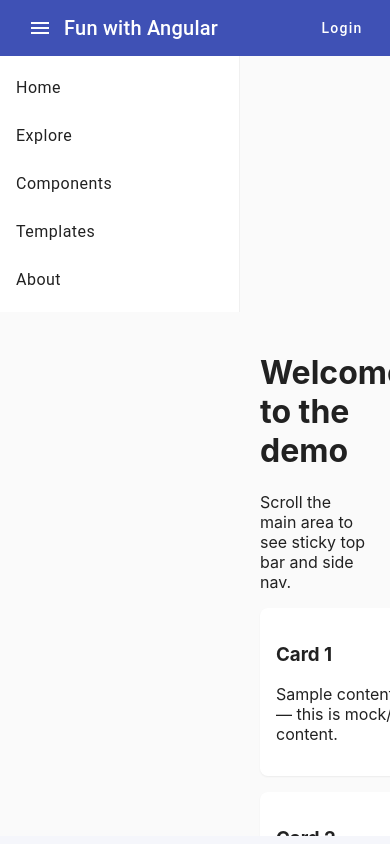
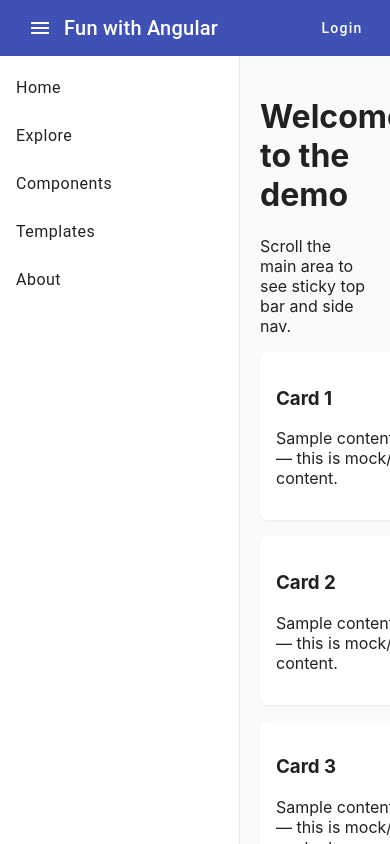
Before and after one commit to theCat69/fun-with-angular, an Angular app: page / in a window 390 px wide. Built offline with nearby package versions, Linux system fonts and the light colour scheme.

Commit message:
manually fixing layout

```diff
--- a/src/app/layout.component.scss
+++ b/src/app/layout.component.scss
@@ -1,43 +1,47 @@
 .app-grid {
   height: 100vh;
   display: grid;
-  grid-template-columns: 1fr;
   grid-template-rows: auto 1fr;
   grid-template-areas:
     "topbar"
-    "content";
+    "content-sidebar";
 }
 
 .topbar {
   grid-area: topbar;
-  position: sticky;
-  top: 0;
-  z-index: 20;
 }
 
 .sidenav-container {
-  grid-area: content;
-  height: calc(100vh - 64px);
-  display: block;
+  width: 100%;
+  margin: 0;
+  grid-area: content-sidebar;
+  display: grid;
+  grid-template-columns: auto 1fr;
+  grid-template-areas: "sidenav content";
 }
 
-mat-sidenav {
+.sidenav {
+  grid-area: sidenav;
+  margin: 0;
+  overflow: auto;
   width: 240px;
-  box-shadow: none;
-  border-right: 1px solid rgba(0,0,0,0.06);
+  background: var(--mat-background, #fff);
+  border-right: 1px solid rgba(0,0,0,0.08);
 }
 
-mat-sidenav-content.content {
+.content {
   overflow: auto;
   padding: 1.25rem;
+  background: transparent;
+  grid-area: content;
 }
 
 .content-inner {
-  max-width: 1100px;
   margin: 0 auto;
+  width: 100%;
 }
 
-  .demo-cards {
+.demo-cards {
   display: grid;
   grid-template-columns: repeat(auto-fill, minmax(240px, 1fr));
   gap: 1rem;
@@ -54,20 +58,3 @@ mat-sidenav-content.content {
 .spacer {
   flex: 1 1 auto;
 }
-
-@media (max-width: 800px) {
-  .app-grid {
-    grid-template-columns: 1fr;
-    grid-template-rows: auto auto 1fr;
-    grid-template-areas:
-      "topbar"
-      "sidenav"
-      "content";
-  }
-
-  .sidenav {
-    position: relative;
-    top: 0;
-    height: auto;
-  }
-}
```
